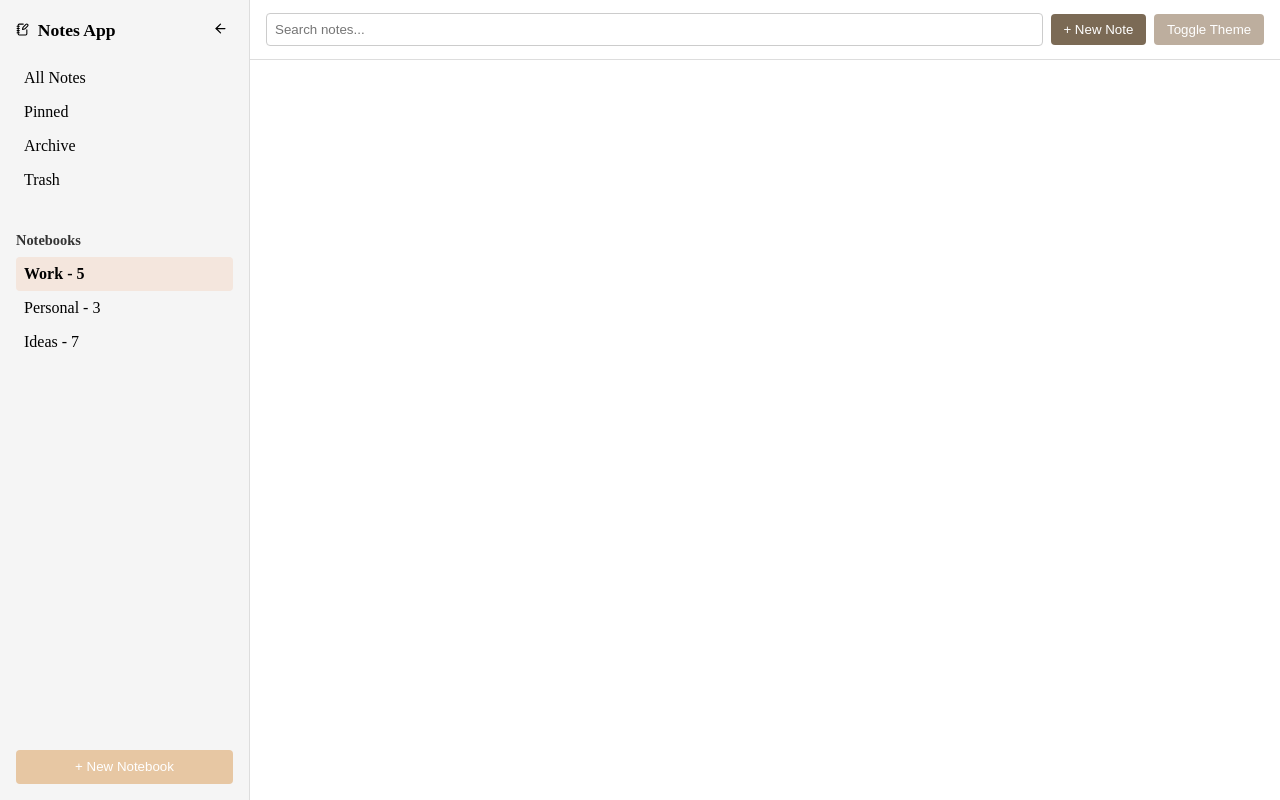
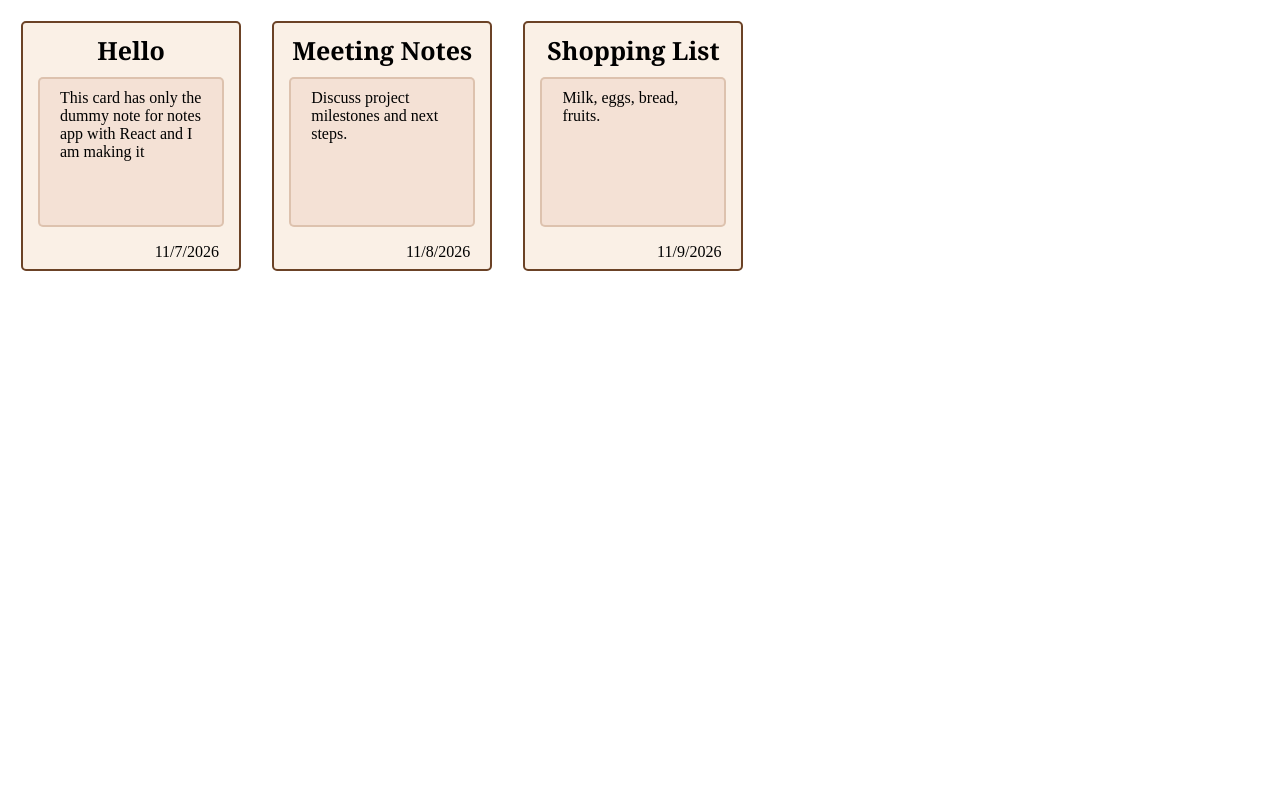
Before and after one commit to FaiqaAamer/Notes-app-react, a React (Vite) app in the folder notes-app/: page / in a window 1280 px wide. Built offline with nearby package versions, Linux system fonts and the light colour scheme.

Commit message:
Added NoteCard and NoteList

```diff
--- a/notes-app/src/App.jsx
+++ b/notes-app/src/App.jsx
@@ -1,18 +1,22 @@
-import { useState } from "react";
-import Sidebar from "./components/layout/Sidebar";
-import Topbar from "./components/layout/Topbar";
+// import { useState } from "react";
+// import Sidebar from "./components/layout/Sidebar";
+// import Topbar from "./components/layout/Topbar";
+import NoteList from "./components/notes/NoteList";
 
 function App() {
-  const [isCollapsed, setIsCollapsed] = useState(false);
+  // const [isCollapsed, setIsCollapsed] = useState(false);
 
   return (
     <>
-      <Sidebar isCollapsed={isCollapsed} onToggle={() => setIsCollapsed(prev => !prev)} />
-      <Topbar isCollapsed={isCollapsed} />
-      <main className={`main-content ${isCollapsed ? "collapsed" : ""}`}>
-        {/* NoteList / NoteEditor go here later */}
-      </main>
+      <NoteList></NoteList>
     </>
+    // <>
+    //   <Sidebar isCollapsed={isCollapsed} onToggle={() => setIsCollapsed(prev => !prev)} />
+    //   <Topbar isCollapsed={isCollapsed} />
+    //   <main className={`main-content ${isCollapsed ? "collapsed" : ""}`}>
+    //     {/* NoteList / NoteEditor go here later */}
+    //   </main>
+    // </>
   );
 }
 
--- a/notes-app/src/components/notes/NoteCard.jsx
+++ b/notes-app/src/components/notes/NoteCard.jsx
@@ -0,0 +1,44 @@
+import React from "react"
+
+function NoteCard({note  : {title, content, date}}){
+    const styles = {
+        height : "250px",
+        width : "220px",
+        border : "2px solid #6B4226",
+        borderRadius : "5px",
+        margin : "5px",
+        padding : "5px",
+        backgroundColor : "#FAF0E6"
+    }
+    const h2 = {
+        margin : "5px",
+        textAlign : "center",
+        fontFamily : "Cambria",
+        fontSize : "25px"
+    }
+    const p = {
+        marginLeft : "15px",
+        marginRight : "15px",
+        margin : "10px",
+        paddingLeft : "20px",
+        paddingRight : "20px",
+        paddingTop : "10px",
+        paddingBottom : "10px",
+        backgroundColor : "#F4E1D5",
+        border : "2px solid #8b592b3a",
+        borderRadius : "5px",
+        height : "150px"
+    }
+    const p2 = {
+        textAlign : "right",
+        marginRight : "15px"
+    }
+
+    return(<div style={styles}>
+        <h2 style={h2}>{title}</h2>
+        <p style={p}>{content}</p>
+        <p style={p2}>{date}</p>
+    </div>)
+}
+
+export default NoteCard
--- a/notes-app/src/components/notes/NoteList.jsx
+++ b/notes-app/src/components/notes/NoteList.jsx
@@ -0,0 +1,35 @@
+import NoteCard from './NoteCard.jsx'
+
+function NoteList(){
+    const dummyNotes = [
+        {
+        id: 1,
+        title: "Hello",
+        content: "This card has only the dummy note for notes app with React and I am making it",
+        date: "11/7/2026",
+        },
+        {
+        id: 2,
+        title: "Meeting Notes",
+        content: "Discuss project milestones and next steps.",
+        date: "11/8/2026",
+        },
+        {
+        id: 3,
+        title: "Shopping List",
+        content: "Milk, eggs, bread, fruits.",
+        date: "11/9/2026",
+        },
+    ];
+    const styles = {
+        display : "grid",
+        gridTemplateColumns: "repeat(auto-fill, minmax(220px, 1fr))",
+        gap : "0.5rem",
+        padding: "1rem"
+    }
+    return(<div style={styles}>
+        {dummyNotes.map((note) => (<NoteCard key={note.id} note={note}/>))}
+    </div>)
+}
+
+export default NoteList
```
